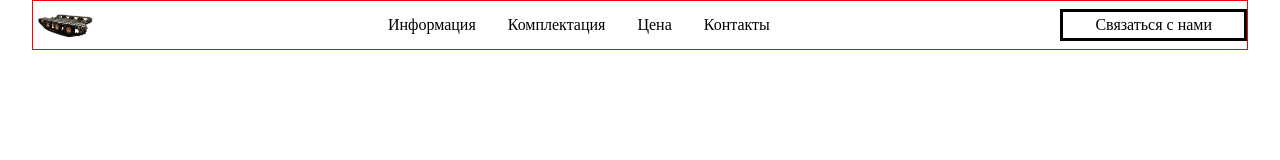
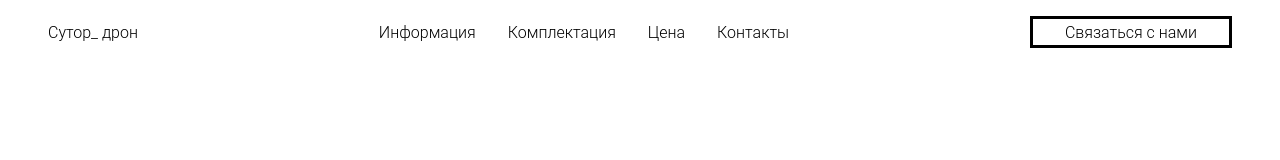
Before and after one commit to vlesueji/vladsutor, a website: page index.html in a window 1280 px wide. Drawn offline with Linux system fonts and the light colour scheme.

Commit message:
edit header

```diff
--- a/index.html
+++ b/index.html
@@ -37,11 +37,7 @@
 <header class="header container">
   <div class="header__logo logo">
     <a href="#">
-      <img
-        class="logo__image"
-        src="./images/logo.png"
-        alt=""
-      >
+     Сутор_ дрон
     </a></div>
   <nav class="header__nav nav">
     <ul class="nav__list">
--- a/styles/_globals.scss
+++ b/styles/_globals.scss
@@ -0,0 +1,4 @@
+* {
+  font-family: "Roboto Light", sans-serif;
+  color: var(--main-font-color);
+}
--- a/styles/_variables.scss
+++ b/styles/_variables.scss
@@ -0,0 +1,3 @@
+root {
+  --main-font-color: rgb(38, 62, 15);
+}
--- a/styles/styles.scss
+++ b/styles/styles.scss
@@ -5,11 +5,13 @@
 @use 'utils' as *;
 
 .header {
-  @include border;
+//  @include border;
   display: flex;
   flex-direction: row;
   justify-content: space-between;
   align-items: center;
+  padding-inline: 1rem;
+  margin-top: 1rem;
 
   &__button {
     border-style: solid;
```
Also changed, not shown: favicon.png, images/logo.png (deleted), styles/styles.css, 1 other file.
